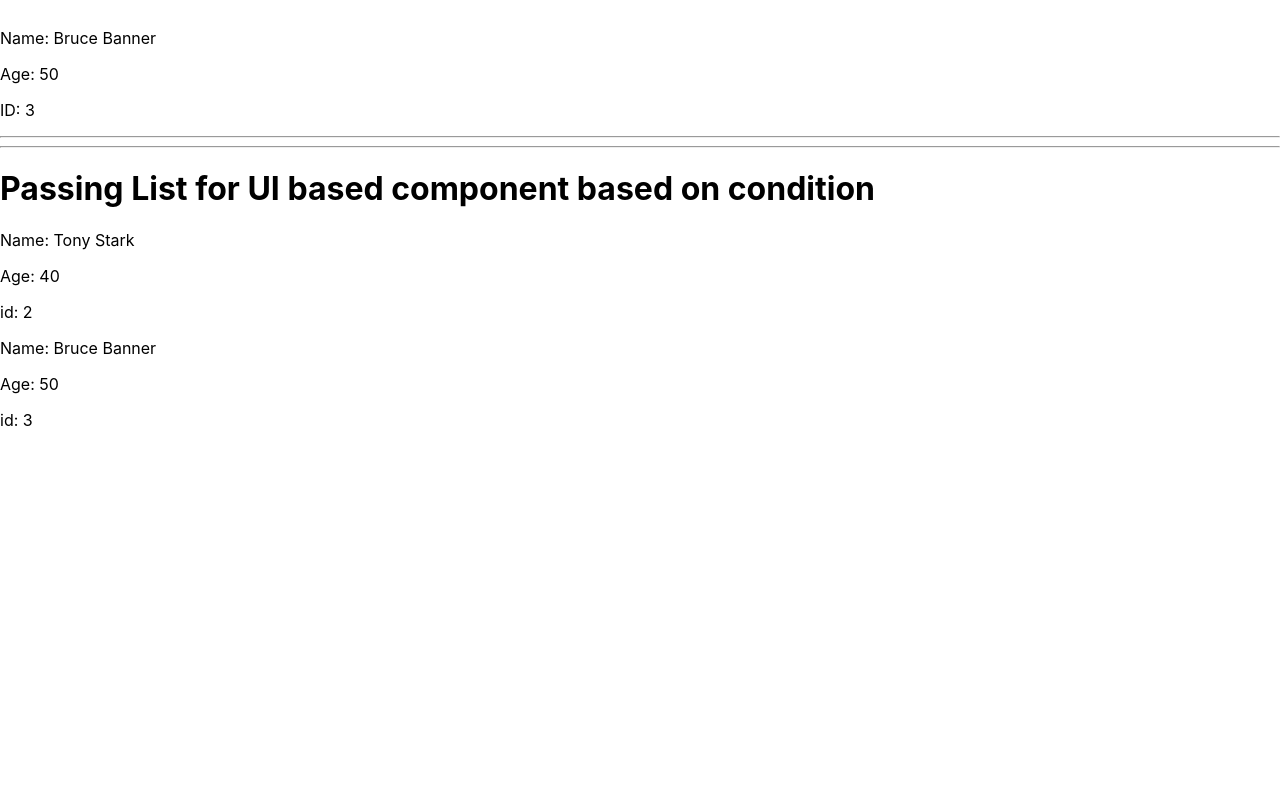
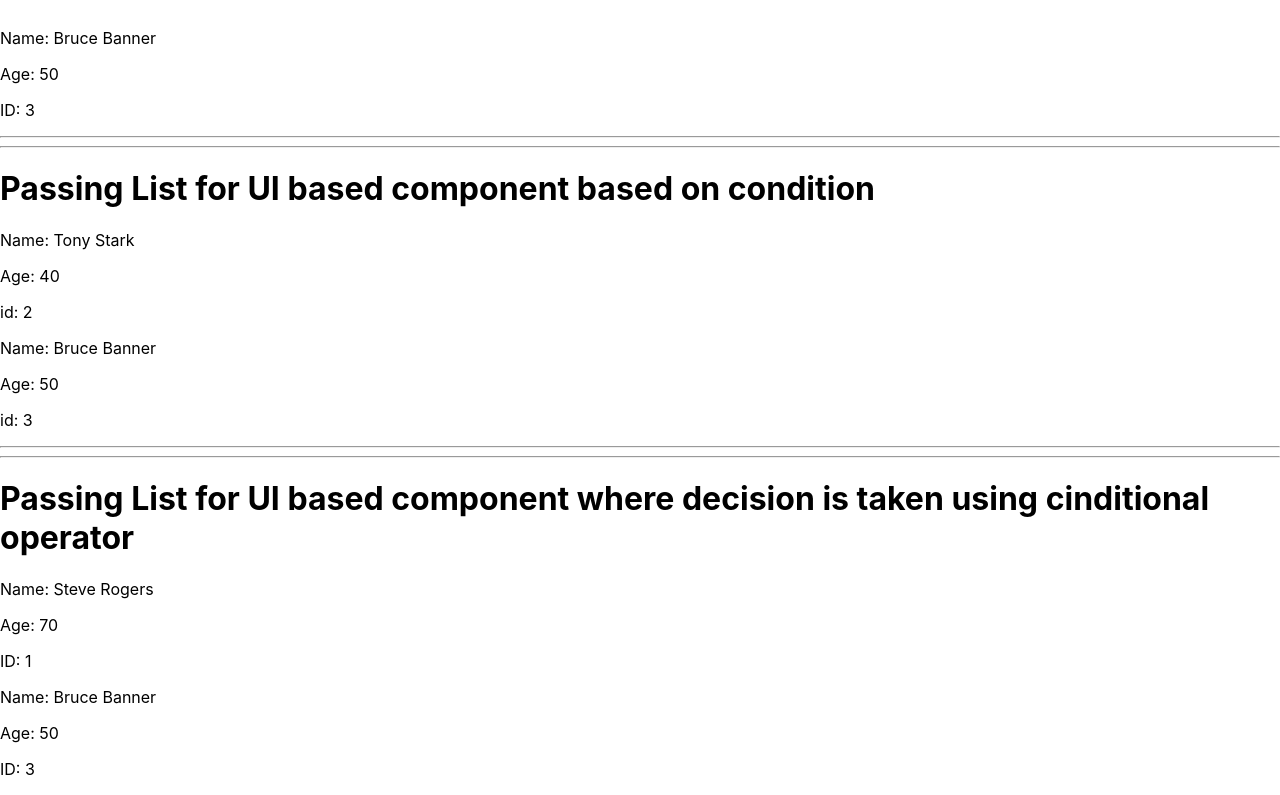
Before and after one commit to mitesh-pv/react_basics, a React (Create React App) app in the folder part_4/app_1/: page / in a window 1280 px wide. Shown: the part 1614-2409 px from the top of the page. Before the commit the page ends 2060 px from the top, so only its background shows below. Built offline with nearby package versions, Linux system fonts and the light colour scheme.

Commit message:
conditional operator in react

```diff
--- a/part_4/app_1/src/App.js
+++ b/part_4/app_1/src/App.js
@@ -20,6 +20,7 @@ import Comp1 from './Comp1';
 import Comp2 from './Comp2';
 import Comp3 from './Comp3';
 import Comp4 from './Comp4';
+import Comp5 from './Comp5'
 
 
 class App extends React.Component{
@@ -53,6 +54,11 @@ class App extends React.Component{
         <hr/>
         <h1>Passing List for UI based component based on condition</h1>
         <Comp4 members={ this.state.members } />
+        <hr/>
+        <hr/>
+        <h1>Passing List for UI based component where decision is taken using cinditional operator</h1>
+        <Comp5 members={ this.state.members } />
+
       </div>
     );
   }
--- /dev/null
+++ b/part_4/app_1/src/Comp5.js
@@ -0,0 +1,22 @@
+import React from 'react'
+
+const Comp5 =({members})=>{
+
+    return (
+        <div className="comp5">
+            {
+                members.map(eachMember=>{
+                    return (eachMember.age>49)? (
+                        <div className="comp5-class" key={ eachMember.id }>
+                            <p>Name: { eachMember.name}</p>
+                            <p>Age: { eachMember.age}</p>
+                            <p>ID: { eachMember.id}</p>
+                        </div>
+                    ): null
+                })
+            }
+        </div>
+    );
+}
+
+export default Comp5;
```
